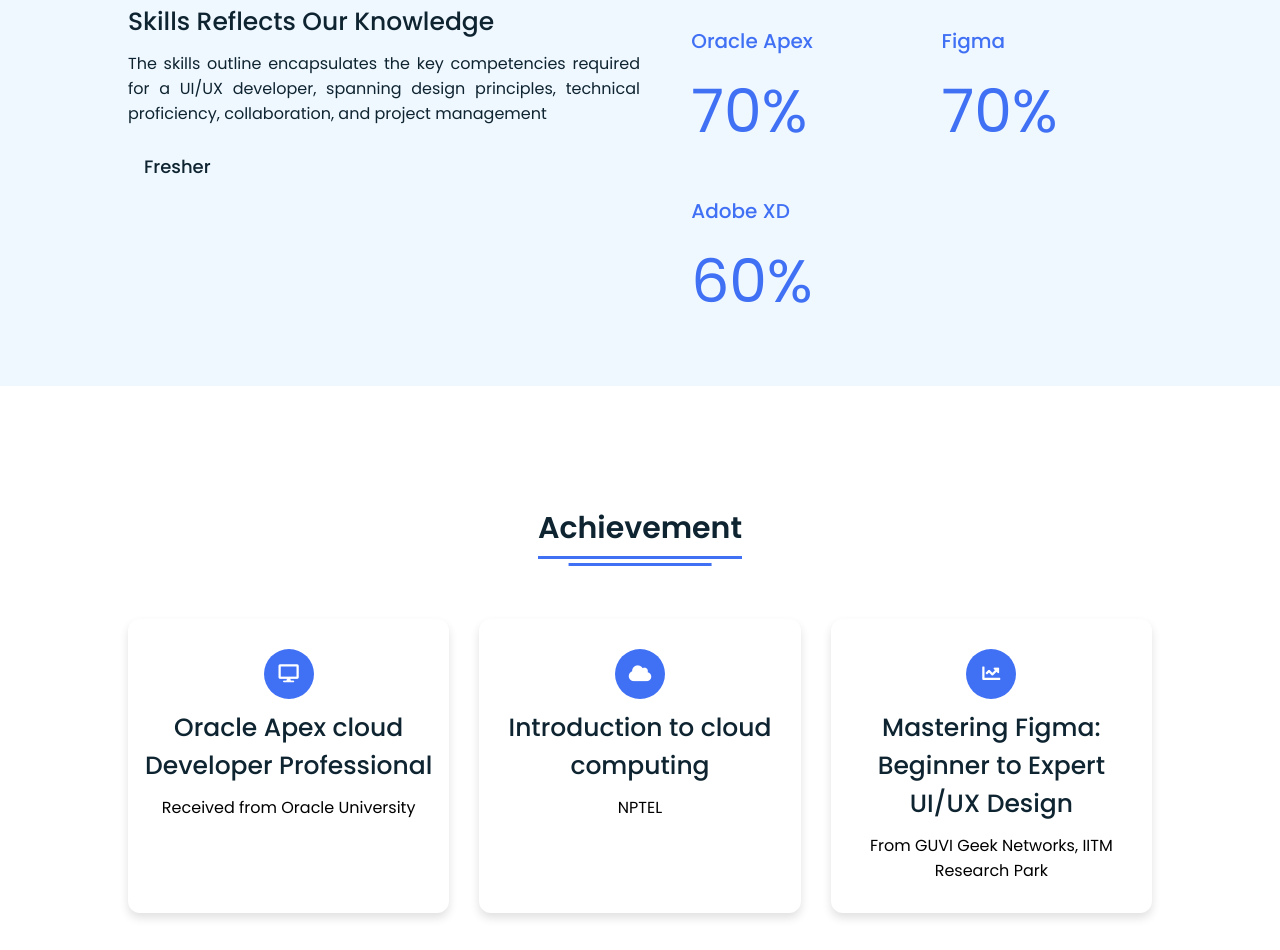
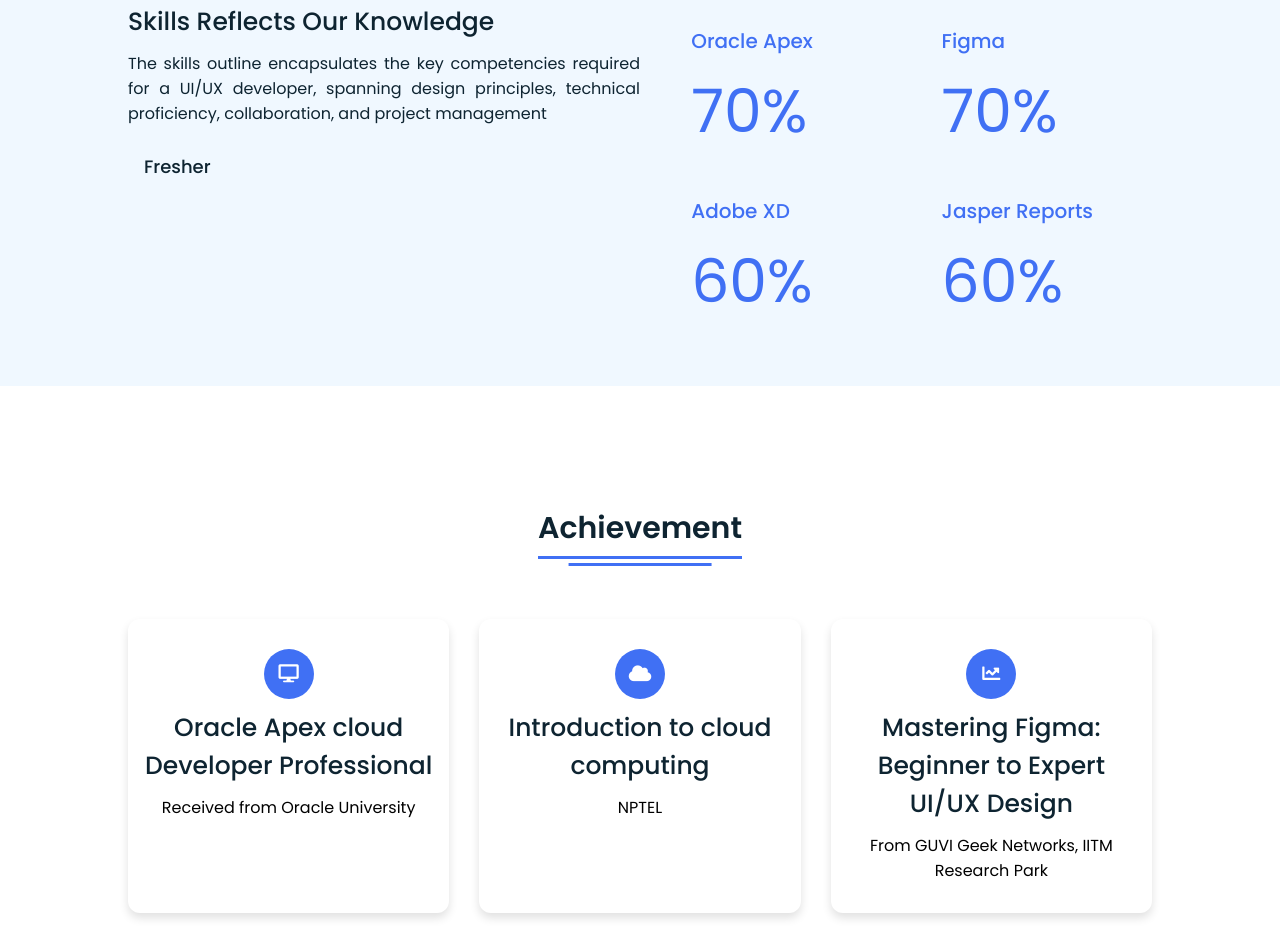
Before and after one commit to Shree-teddy/shree08.github.io, a plain HTML site: page Personal Portfolio Website/index.html in a window 1280 px wide. Shown: the part 1797-2747 px from the top of the page. Drawn offline with Linux system fonts and the light colour scheme.

Commit message:
Update index.html

```diff
--- a/Personal Portfolio Website/index.html
+++ b/Personal Portfolio Website/index.html
@@ -114,6 +114,10 @@
             </div>
             <div class="box">
               <div class="topic">Adobe XD</div>
+              <div class="per">60%</div>
+            </div>
+            <div class="box">
+              <div class="topic">Jasper Reports</div>
               <div class="per">60%</div>
             </div>
           </div>
```
